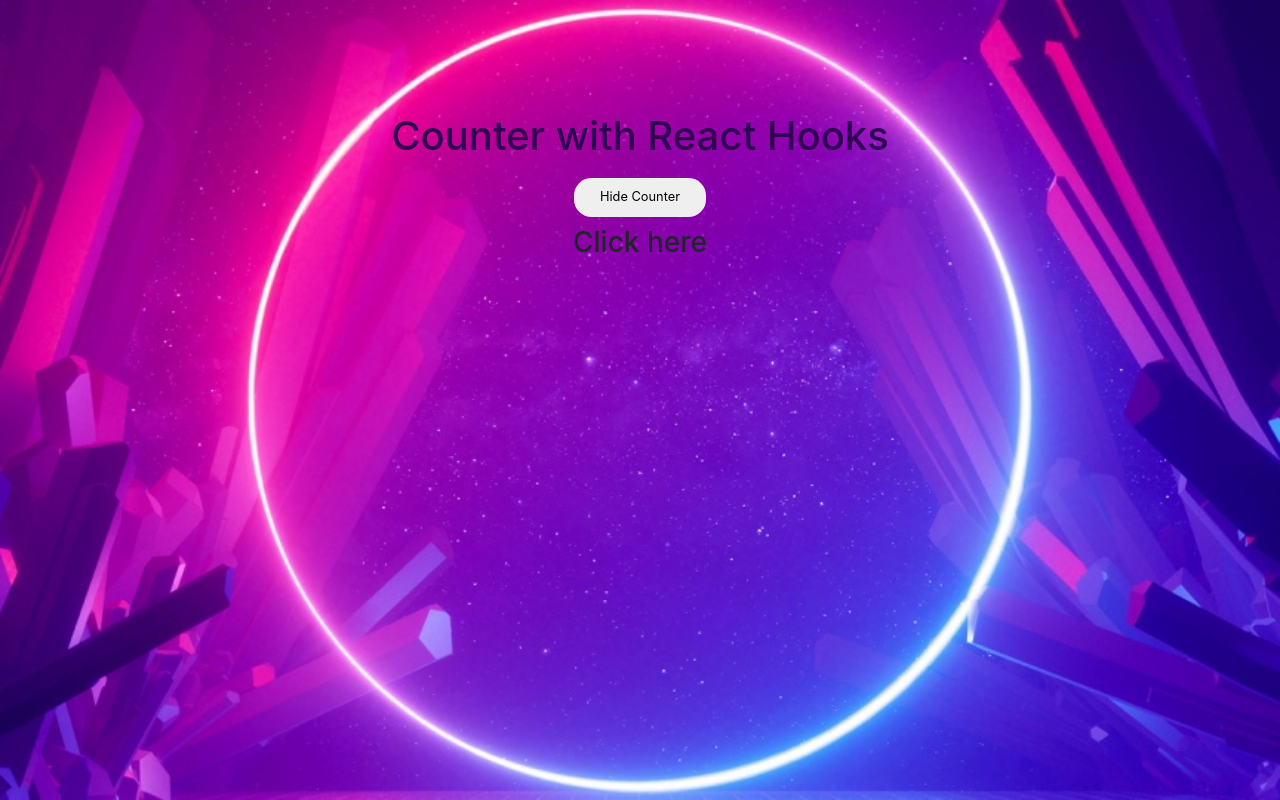
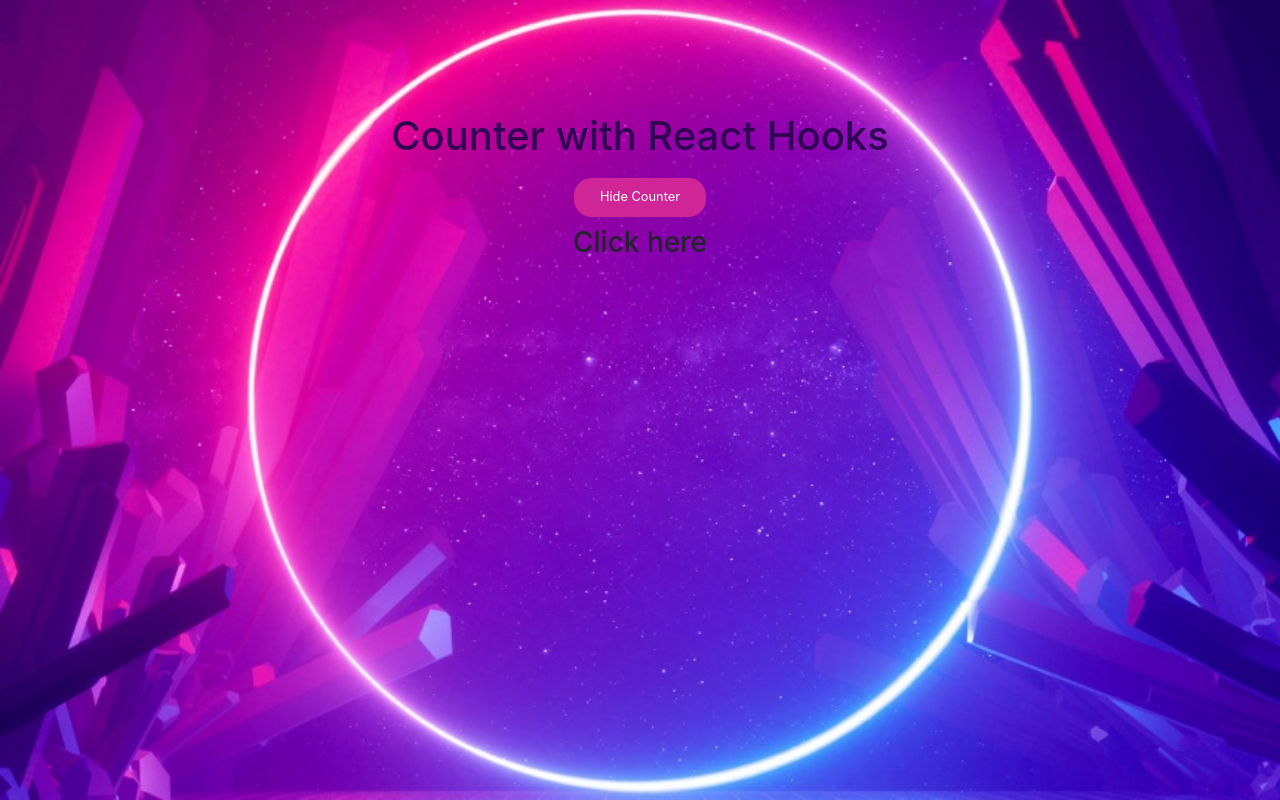
Before and after one commit to MariamBradai/boot-count, a React (Create React App) app: page / in a window 1280 px wide. Built offline with nearby package versions, Linux system fonts and the light colour scheme.

Commit message:
change color of button

```diff
--- a/src/index.css
+++ b/src/index.css
@@ -56,3 +56,7 @@ button {
 .colorCounter{
   color: rgb(54, 2, 39);
 }
+.hideCounter{
+  background-color:rgb(207, 37, 150) ;
+  color:white;
+}
```
